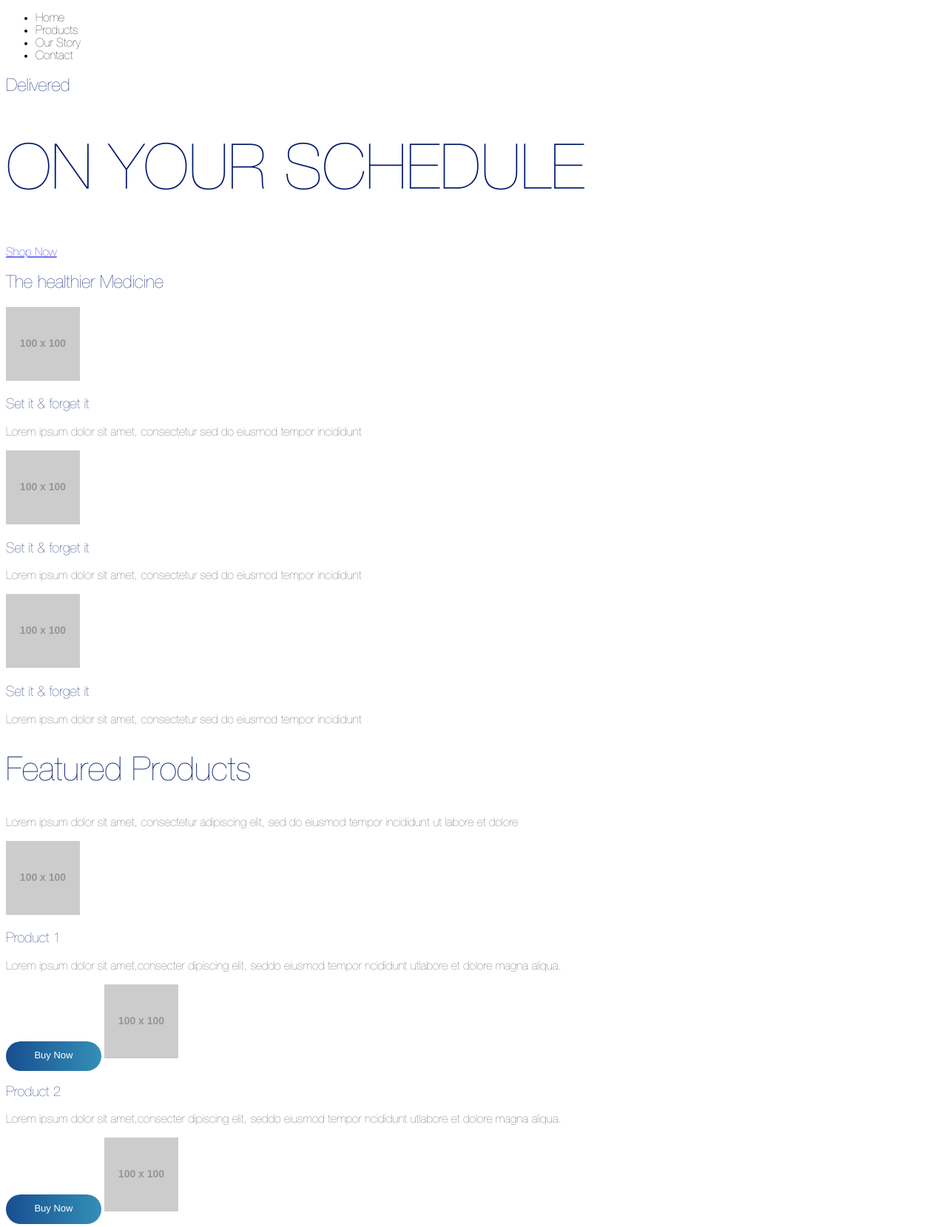
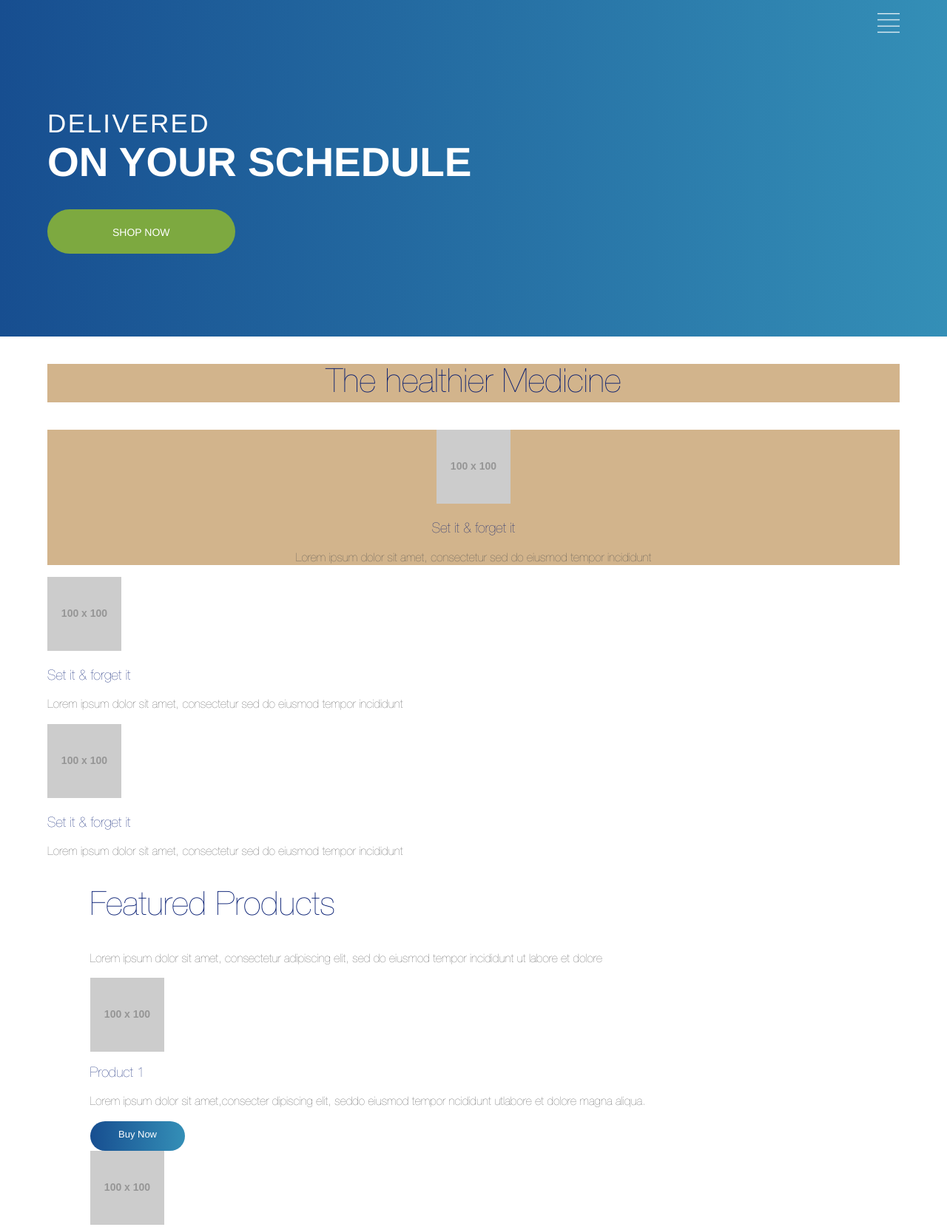
Before and after one commit to kcurbelo/gexena, a plain HTML site: page index.html in a window 1280 px wide. Shown: the top 1659 px of the page at 74% size. Drawn offline with nearby package versions, Linux system fonts and the light colour scheme; placeholder pictures from the web are drawn by us; files whose address does not match are found by name.

Commit message:
Added mobile nav styling and js

```diff
--- a/css/main.scss
+++ b/css/main.scss
@@ -1,13 +1,15 @@
-// ************************
-// Colors
-// ************************
+
+
+/* ************************ */
+/* Colors */
+/* ************************ */
 $primary-color: #00186F;
 $secondary-color: #4D4D4D;
 
 
-// ************************
-// Fonts
-// ************************
+/* ************************ */
+/* Fonts */
+/* ************************ */
 @font-face {
 font-family: "Helvetica Neue";
 src: url("css/fonts/helveticaneue-webfont.eot"),
@@ -26,11 +28,14 @@ $primary-font: 'Helvetica Neue', Arial, sans-serif;
 	font-size: calculateRem($size);	// Output to rem
 }
 
-// ************************
-// Tag styles
-// ************************
+/* ************************ */
+/* Tag styles */
+/* ************************ */
 * {
 	font-family: $primary-font;
+	-webkit-box-sizing: border-box;
+	-moz-box-sizing: border-box;
+	box-sizing: border-box;
 }
 h1,
 h2,
@@ -43,16 +48,7 @@ p {
 	color:$secondary-color;
 	font-size:1rem;
 }
-#delivered-title {
-	@include fontSize(85px);
-	text-transform:uppercase;
-}
-#healther-title {
-	font-size:4.0625rem;
-}
-#featured-title {
-	font-size:2.8125rem;
-}
+
 #started-title {
 
 }
@@ -66,9 +62,6 @@ p {
 	height: 40px;
 	@include fontSize(13px);
     cursor: pointer;
-	-webkit-box-sizing: border-box;
-	-moz-box-sizing: border-box;
-	box-sizing: border-box;
 }
 
 .gradient-main {
@@ -78,9 +71,104 @@ background: -moz-linear-gradient(left, #174e90 0%, #348fb7 100%); /* FF3.6-15 */
 background: -webkit-linear-gradient(left, #174e90 0%,#348fb7 100%); /* Chrome10-25,Safari5.1-6 */
 background: linear-gradient(to right, #174e90 0%,#348fb7 100%); /* W3C, IE10+, FF16+, Chrome26+, Opera12+, Safari7+ */
 filter: progid:DXImageTransform.Microsoft.gradient( startColorstr='#174e90', endColorstr='#348fb7',GradientType=1 ); /* IE6-9 */
+}
+
+.content-wrapper {
+	width:90%;
+	margin:0 auto;
+}
+
+/* ************************ */
+/* Navigation */
+/* ************************ */
+nav {
+	display: none;
+}
+nav ul {
+	padding: 0;
+	margin:0;
+	padding-top:2rem;
+	text-align:center;
+}
+nav ul li {
+	list-style-type:none;
+	// display:inline-block;
+	// margin-right:2.25rem;
+	// margin-bottom:20px;
+	// border-bottom:1px solid #fff;
+		padding:10px 0;
+}
+
+nav ul li a {
+	cursor:pointer;
+	color:#fff;
+	font-weight:300;
+	text-transform:uppercase;
+	letter-spacing:.1rem;
+	opacity:.7;
+	@include fontSize(14px);
+	display:inline-block;
+	// font-size:.75rem;
+}
+.nav-active {
+	opacity:1;
+}
+
+
+/* ************************ */
+/* Home section */
+/* ************************ */
+#home-cont {
+	padding: 6rem 0 7rem;
+	// padding: 12rem 0 14rem;
+}
+#home-title {
+	@include fontSize(55px);
+	text-transform:uppercase;
+	margin:0;
+	font-weight:700;
+	margin-bottom:2rem;
+	color:#fff;
+}
+#home-sub-title {
+	@include fontSize(35px);
+	text-transform:uppercase;
+	margin:0;
+	color:#fff;
+	font-weight:300;
+	letter-spacing:.15rem;
+}
+.home-btn {
+	background-color:#7DA940;
+	@include fontSize(14px);
+	height:60px;
+	padding: 1.45rem 5.5rem;
+	text-transform:uppercase;
+}
+
+/* ************************ */
+/* 'The Healhier Medicine' section */
+/* ************************ */
+#healthier-title {
+	@include fontSize(45px);
+
+}
+.long-card {
+	background-color:tan;
+	text-align:center;
 
 }
 
-// ************************
-// Buy Now Section
-// ************************
+
+
+
+/* ************************ */
+/* Featured Products Section */
+/* ************************ */
+#featured-title {
+	font-size:2.8125rem;
+}
+
+.card-img {
+	display:block;
+}
--- a/index.html
+++ b/index.html
@@ -2,39 +2,62 @@
 <html>
 <head>
 	<title>Genexa</title>
+	<link rel="stylesheet" type="text/css" href="css/normalize.css">
 	<link rel="stylesheet" type="text/css" href="css/main.css">
+	<script
+  src="http://code.jquery.com/jquery-3.3.1.min.js"
+  integrity="sha256-FgpCb/KJQlLNfOu91ta32o/NMZxltwRo8QtmkMRdAu8="
+  crossorigin="anonymous"></script>
+  <script type="text/javascript" src="js/script.js"></script>
+
 </head>
 <body>
 
+<div class=" gradient-main">
+	<div class="content-wrapper">
 		<!-- =================== -->
 		<!-- Navigation menu -->
 		<!-- =================== -->
+		<div id="mobile-icon-cont" style="text-align: right; padding-top: 1rem;">
+			<img id="mobile-icon" src="img/mobile-menu-icon.png" style="height: 30px;display: inline-block;">
+		</div>
+		<div id="mobile-exit-cont" style="text-align: right; padding-top: 0rem; display: none;">
+			<img id="mobile-exit-icon" src="img/mobile-menu-exit.png" style="height: 30px;display: inline-block;">
+		</div>
+		<nav>
 			<ul>
-	<li>Home</li>
-	<li>Products</li>
-	<li>Our Story</li>
-	<li>Contact</li>
+				<li><a class="nav-active">Home</a></li>
+				<li><a>Products</a></li>
+				<li><a>Our Story</a></li>
+				<li><a>Contact</a></li>
 			</ul>
-
-
+		</nav>
 		<!-- =================== -->
-<!-- Main banner section -->
+		<!-- Home section -->
 		<!-- =================== -->
-<h2>Delivered</h2>
-<h1 id="delivered-title">On Your Schedule</h1>
-<a href="#">Shop Now</a>
-
+		<div id="home-cont">
+			<h2 id="home-sub-title">Delivered</h2>
+			<h1 id="home-title">On Your Schedule</h1>
+			<a href="#" class="btn home-btn">Shop Now</a>
+		</div>
+	</div>
+</div>
 
 <!-- =================== -->
 <!-- 'The Healhier Medicine' section -->
 <!-- =================== -->
+<div class="content-wrapper">
 	<!-- Box-1 - top/left -->
+	<div class="long-card">
 		<h2 id="healthier-title">The healthier Medicine</h2>
+	</div>
 
 	<!-- Box-2 - top/right -->
+	<div class="long-card">
 		<img src="http://via.placeholder.com/100x100">
 		<h3>Set it & forget it</h3>
 		<p>Lorem ipsum dolor sit amet, consectetur sed do eiusmod tempor incididunt</p>
+	</div>
 
 	<!-- Box-3 - bottom/left -->
 	<img src="http://via.placeholder.com/100x100">
@@ -45,6 +68,7 @@
 	<img src="http://via.placeholder.com/100x100">
 	<h3>Set it & forget it</h3>
 	<p>Lorem ipsum dolor sit amet, consectetur sed do eiusmod tempor incididunt</p>
+<div class="content-wrapper">
 
 
 <!-- =================== -->
@@ -54,19 +78,19 @@
 <p>Lorem ipsum dolor sit amet, consectetur adipiscing elit, sed do eiusmod tempor incididunt ut labore et dolore </p>
 
 <!-- Box-1 -->
-<img src="http://via.placeholder.com/100x100" class="buy-img">
+<img src="http://via.placeholder.com/100x100" class="card-img">
 <h3>Product 1</h3>
 <p>Lorem ipsum dolor sit amet,consecter dipiscing elit, seddo eiusmod tempor ncididunt utlabore et dolore magna aliqua. </p>
 <a href="#" class="btn gradient-main">Buy Now</a>
 
 <!-- Box-2 -->
-<img src="http://via.placeholder.com/100x100">
+<img src="http://via.placeholder.com/100x100" class="card-img">
 <h3>Product 2</h3>
 <p>Lorem ipsum dolor sit amet,consecter dipiscing elit, seddo eiusmod tempor ncididunt utlabore et dolore magna aliqua. </p>
 <a href="#" class="btn gradient-main">Buy Now</a>
 
 <!-- Box-3 -->
-<img src="http://via.placeholder.com/100x100">
+<img src="http://via.placeholder.com/100x100" class="card-img">
 <h3>Product 3</h3>
 <p>Lorem ipsum dolor sit amet,consecter dipiscing elit, seddo eiusmod tempor ncididunt utlabore et dolore magna aliqua. </p>
 <a href="#" class="btn gradient-main">Buy Now</a>
--- /dev/null
+++ b/js/script.js
@@ -0,0 +1,16 @@
+$(document).ready(function() {
+
+
+	$( "#mobile-icon" ).click(function() {
+		$( "#mobile-icon" ).hide( );
+		$( "#mobile-exit-cont" ).show( );
+		$( "nav" ).show( "slow" );
+	});
+	$( "#mobile-exit-icon" ).click(function() {
+		$( "#mobile-icon" ).show( );
+		$( "#mobile-exit-cont" ).hide( );
+		$( "nav" ).hide( "slow" );
+	});
+
+
+});
```
Also changed, not shown: css/main.css, css/normalize.css (added), img/mobile-menu-exit.png (added), img/mobile-menu-icon.png (added), 2 other files. Lines whose indentation alone changed are shown as unchanged.
